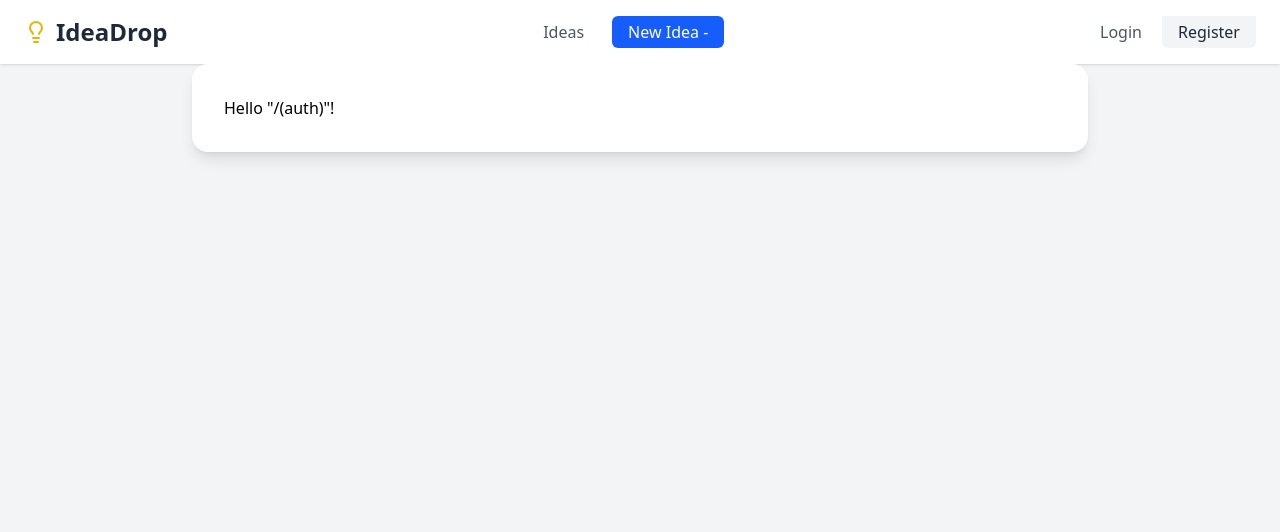
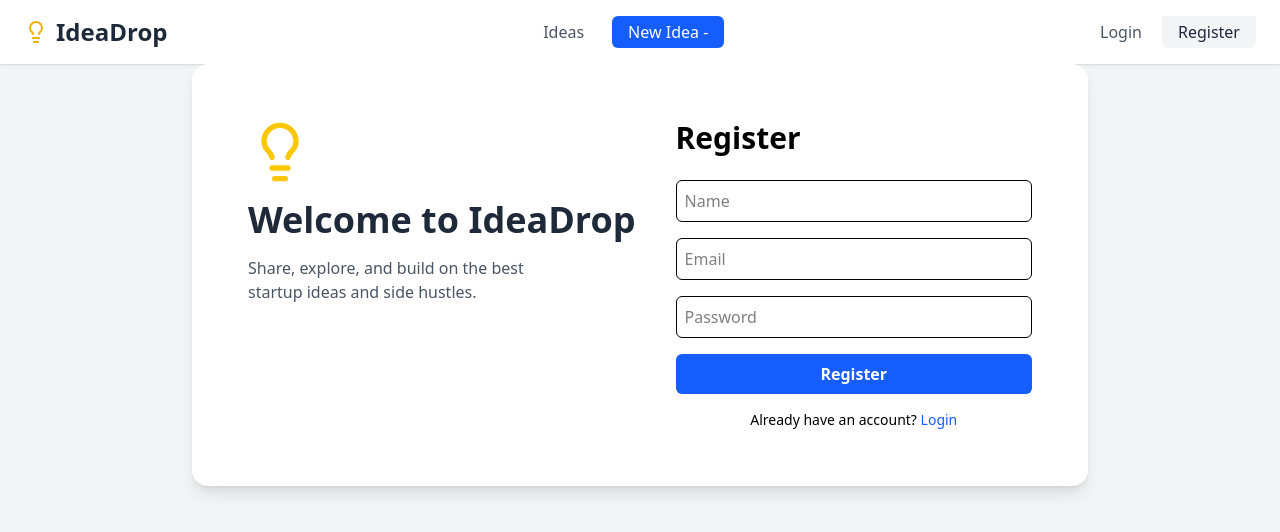
Before and after one commit to Basewrecker/idea-drop-frontend, a React (Vite) app: page /register in a window 1280 px wide. Shown: the top 532 px of the page. Built offline with nearby package versions, Linux system fonts and the light colour scheme; no server answers.

Commit message:
login and register hooked up

```diff
--- /dev/null
+++ b/src/api/auth.ts
@@ -0,0 +1,10 @@
+import api from "#/lib/axios";
+
+export const registerUser = async (data: {
+  name: string;
+  email: string;
+  password: string;
+}) => {
+  const res = await api.post("/auth/register", data);
+  return res.data as { accessToken: string; user: { id: string; name: string; email: string } };
+};
--- a/src/components/Header.tsx
+++ b/src/components/Header.tsx
@@ -36,7 +36,7 @@ const Header = () => {
             Login
           </Link>
           <Link
-            to="/login"
+            to="/register"
             className="bg-gray-100 hover:bg-gray-200 font-medium transition-all duration-200 px-4 py-2 leading-none text-gray-800 rounded-b-md"
           >
             Register
--- a/src/routes/(auth)/login/index.tsx
+++ b/src/routes/(auth)/login/index.tsx
@@ -1,9 +1,45 @@
-import { createFileRoute } from '@tanstack/react-router'
+import { createFileRoute, Link } from "@tanstack/react-router";
+import { useState } from "react";
 
-export const Route = createFileRoute('/(auth)/login/')({
+export const Route = createFileRoute("/(auth)/login/")({
   component: LoginPage,
-})
+});
 
 function LoginPage() {
-  return <div>Hello "/(auth)/login/"!</div>
+  const [email, setEmail] = useState("");
+  const [password, setPassword] = useState("");
+
+  return (
+    <div className="max-w-md mx-auto">
+      <h1 className="text-3xl font-bold mb-6">Login</h1>
+      <form className="space-y-4">
+        <input
+          type="email"
+          className="w-full border border-gray rounded-md p-2"
+          placeholder="Email"
+          value={email}
+          onChange={(e) => setEmail(e.target.value)}
+          autoComplete="off"
+        />
+        <input
+          type="password"
+          className="w-full border border-gray rounded-md p-2"
+          placeholder="Password"
+          value={password}
+          onChange={(e) => setPassword(e.target.value)}
+          autoComplete="off"
+        />
+        <button className="bg-blue-600 hover:bg-blue-700 text-white font-semibold px-4 py-2 rounded-md w-full disabled:opacity-50">
+          Login
+        </button>
+      </form>
+
+      <p className="mt-4 text-sm text-center">
+        Don't have an account?{" "}
+        <Link to="/register" className="text-blue-600 hover:underline">
+          Register
+        </Link>
+      </p>
+    </div>
+  );
 }
--- a/src/routes/(auth)/register/index.tsx
+++ b/src/routes/(auth)/register/index.tsx
@@ -1,9 +1,54 @@
-import { createFileRoute } from "@tanstack/react-router";
+import { createFileRoute, Link } from "@tanstack/react-router";
+import { useState } from "react";
 
 export const Route = createFileRoute("/(auth)/register/")({
   component: RegisterPage,
 });
 
 function RegisterPage() {
-  return <div>Hello "/(auth)/register/"!</div>;
+  const [name, setName] = useState("");
+  const [email, setEmail] = useState("");
+  const [password, setPassword] = useState("");
+
+  return (
+    <div className="max-w-md mx-auto">
+      <h1 className="text-3xl font-bold mb-6">Register</h1>
+      <form className="space-y-4">
+        <input
+          type="text"
+          className="w-full border border-gray rounded-md p-2"
+          placeholder="Name"
+          value={name}
+          onChange={(e) => setName(e.target.value)}
+          autoComplete="off"
+        />
+        <input
+          type="email"
+          className="w-full border border-gray rounded-md p-2"
+          placeholder="Email"
+          value={email}
+          onChange={(e) => setEmail(e.target.value)}
+          autoComplete="off"
+        />
+        <input
+          type="password"
+          className="w-full border border-gray rounded-md p-2"
+          placeholder="Password"
+          value={password}
+          onChange={(e) => setPassword(e.target.value)}
+          autoComplete="off"
+        />
+        <button className="bg-blue-600 hover:bg-blue-700 text-white font-semibold px-4 py-2 rounded-md w-full disabled:opacity-50">
+          Register
+        </button>
+      </form>
+
+      <p className="mt-4 text-sm text-center">
+        Already have an account?{" "}
+        <Link to="/login" className="text-blue-600 hover:underline">
+          Login
+        </Link>
+      </p>
+    </div>
+  );
 }
--- a/src/routes/(auth)/route.tsx
+++ b/src/routes/(auth)/route.tsx
@@ -1,9 +1,26 @@
-import { createFileRoute } from "@tanstack/react-router";
+import { createFileRoute, Outlet } from "@tanstack/react-router";
+import { Lightbulb } from "lucide-react";
 
 export const Route = createFileRoute("/(auth)")({
   component: AuthLayout,
 });
 
 function AuthLayout() {
-  return <div>Hello "/(auth)"!</div>;
+  return (
+    <div className="flex flex-col md:flex-row items-start justify-between gap-10 p-6">
+      <div className="flex flex-col items-start gap-4">
+        <Lightbulb className="w-16 h-16 text-yellow-400" />
+        <h1 className="text-4xl font-bold text-gray-800">
+          Welcome to IdeaDrop
+        </h1>
+        <p className="text-gray-600 max-w-xs">
+          Share, explore, and build on the best startup ideas and side hustles.
+        </p>
+      </div>
+
+      <section className="flex-1">
+        <Outlet />
+      </section>
+    </div>
+  );
 }
```
